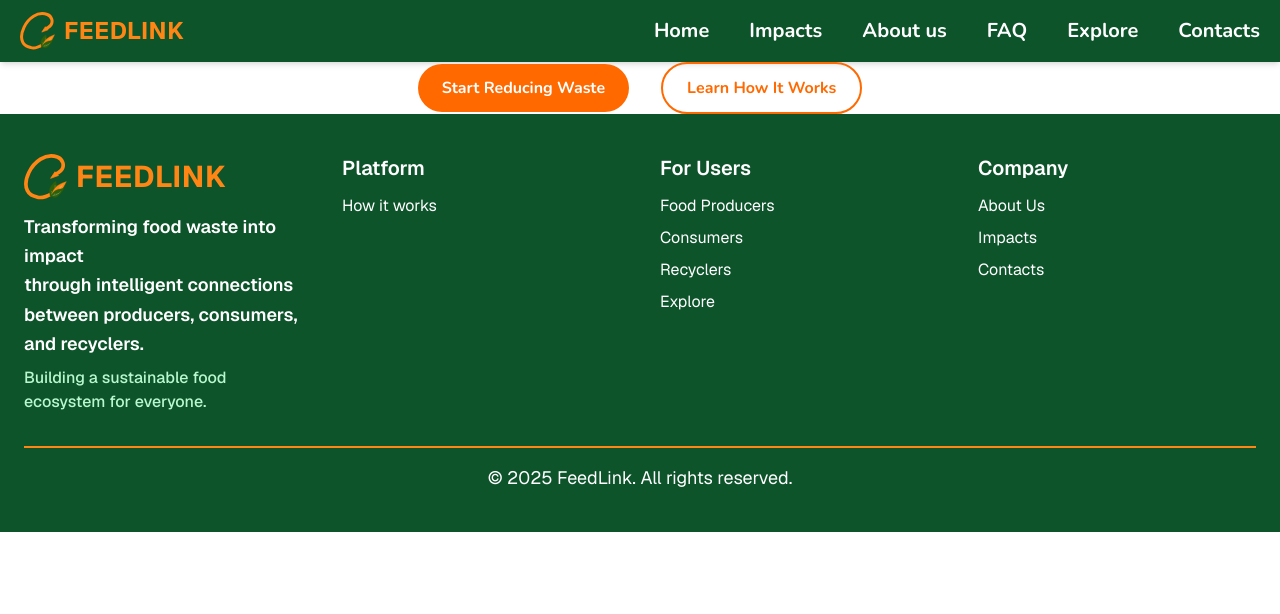
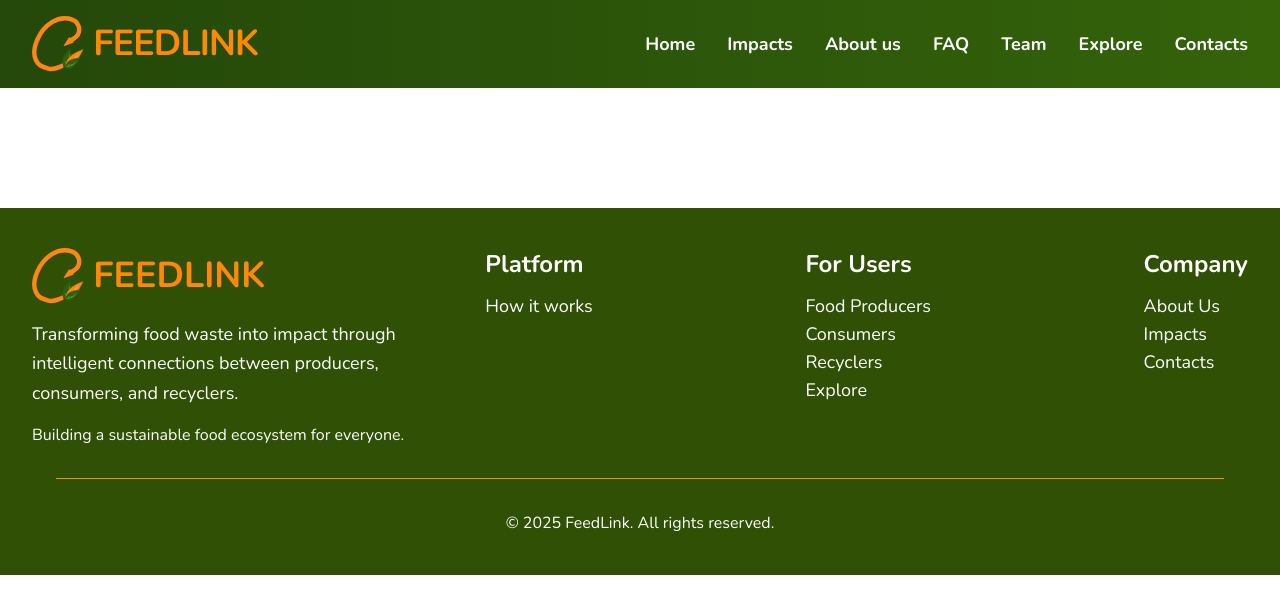
Before and after one commit to kisanetshshay/Feedlink, a Next.js app in the folder feedlink/: page / in a window 1280 px wide. Shown: the top 614 px of the page. Built offline with nearby package versions, Linux system fonts and the light colour scheme.

Commit message:
added footer and navbar files

```diff
--- a/feedlink/src/app/page.tsx
+++ b/feedlink/src/app/page.tsx
@@ -7,7 +7,8 @@ export default function Home() {
   return (
     <div>
       <Navbar/>
-      <Buttons/>
+      <div className="mt-30"></div>
+      {/* <Buttons/> */}
       <Footer/>
 
     </div>
--- a/feedlink/src/app/sharedcomponents/Footer/index.tsx
+++ b/feedlink/src/app/sharedcomponents/Footer/index.tsx
@@ -1,64 +1,63 @@
-// components/Footer.tsx
-"use client"
-import Image from "next/image";
+import React from "react";
 
-const Footer: React.FC = () => (
-  <footer className="bg-green-900 text-white px-6 py-10 font-sans">
-    <div className="max-w-7xl mx-auto flex flex-wrap justify-between gap-10">
-      <div className="flex flex-col min-w-[200px] flex-1">
-        <div className="flex items-center gap-2 font-bold text-3xl mb-3">
-          <Image src="/Logo.svg" alt="FeedLink Logo" width={44} height={44} priority />
-          <span className="text-[#FF8614] font-sans tracking-wide">FEEDLINK</span>
+const Footer = () => {
+return (
+<footer className="bg-[#305006] px-4 sm:px-6 lg:px-8 py-10 text-white">
+<div className="max-w-full mx-auto flex flex-col md:flex-row md:justify-between md:items-start gap-10 md:gap-12">
+{/* Left Content with Logo */}
+<div className="md:w-1/3 flex-shrink-0">
+<div className="flex items-center mb-4 space-x-2">
+<img src="Logo.svg" alt="Logo" className="h-12 w-auto md:h-14" />
+<span className="text-orange-400 font-semibold text-2xl md:text-3xl lg:text-4xl">
+FEEDLINK
+</span>
 </div>
-        <p className="font-semibold text-lg mb-2 leading-relaxed">
-          Transforming food waste into impact <br />
-          through intelligent connections <br />
+<p className="mb-4 leading-relaxed text-sm md:text-base lg:text-lg max-w-sm">
+Transforming food waste into impact through intelligent connections
 between producers, consumers, and recyclers.
 </p>
-        <p className="text-green-200 font-medium mb-0">
+<p className="text-xs md:text-sm lg:text-base leading-snug max-w-sm">
 Building a sustainable food ecosystem for everyone.
 </p>
 </div>
-      <div className="min-w-[160px] flex-1">
-        <h4 className="text-xl font-semibold mb-3">Platform</h4>
-        <ul className="space-y-2">
-          <li>
-            <a href="#" className="hover:text-[#FF8614] transition-colors">
-              How it works
-            </a>
-          </li>
-        </ul>
+
+{/* Link Sections */}
+<div className="flex flex-col md:flex-row justify-between md:w-2/3 text-sm md:text-base lg:text-lg font-medium gap-8 md:gap-12">
+<div>
+<p className="font-bold text-lg md:text-xl lg:text-2xl mb-3">
+Platform
+</p>
+<p className="cursor-pointer hover:text-orange-400">How it works</p>
 </div>
-      <div className="min-w-[160px] flex-1">
-        <h4 className="text-xl font-semibold mb-3">For Users</h4>
-        <ul className="space-y-2">
-          {["Food Producers", "Consumers", "Recyclers", "Explore"].map((item) => (
-            <li key={item}>
-              <a href="#" className="hover:text-[#FF8614] transition-colors">
-                {item}
-              </a>
-            </li>
-          ))}
-        </ul>
+
+<div>
+<p className="font-bold text-lg md:text-xl lg:text-2xl mb-3">
+For Users
+</p>
+<p className="cursor-pointer hover:text-orange-400">Food Producers</p>
+<p className="cursor-pointer hover:text-orange-400">Consumers</p>
+<p className="cursor-pointer hover:text-orange-400">Recyclers</p>
+<p className="cursor-pointer hover:text-orange-400">Explore</p>
 </div>
-      <div className="min-w-[160px] flex-1">
-        <h4 className="text-xl font-semibold mb-3">Company</h4>
-        <ul className="space-y-2">
-          {["About Us", "Impacts", "Contacts"].map((item) => (
-            <li key={item}>
-              <a href="#" className="hover:text-[#FF8614] transition-colors">
-                {item}
-              </a>
-            </li>
-          ))}
-        </ul>
+
+<div>
+<p className="font-bold text-lg md:text-xl lg:text-2xl mb-3">
+Company
+</p>
+<p className="cursor-pointer hover:text-orange-400">About Us</p>
+<p className="cursor-pointer hover:text-orange-400">Impacts</p>
+<p className="cursor-pointer hover:text-orange-400">Contacts</p>
 </div>
 </div>
-    <hr className="border-[#FF8614] border-t-2 mt-8 mb-4" />
-    <p className="text-center text-white text-lg">
+</div>
+
+{/* Bottom HR and copyright */}
+<hr className="border-orange-400 my-8 mx-2 md:mx-6" />
+<p className="text-center text-xs md:text-sm lg:text-base px-2 md:px-6">
 © 2025 FeedLink. All rights reserved.
 </p>
 </footer>
 );
+};
 
 export default Footer;
--- a/feedlink/src/app/sharedcomponents/Navbar/index.tsx
+++ b/feedlink/src/app/sharedcomponents/Navbar/index.tsx
@@ -1,83 +1,83 @@
-// components/Navbar.tsx
-"use client"
-import Link from "next/link";
-import Image from "next/image";
-import { useState } from "react";
+"use client";
 
-const navLinks = [
-  { name: "Home", href: "/" },
-  { name: "Impacts", href: "/impacts" },
-  { name: "About us", href: "/about" },
-  { name: "FAQ", href: "/faq" },
-  { name: "Explore", href: "/explore" },
-  { name: "Contacts", href: "/contacts" },
-];
+import React, { useState } from "react";
 
-const Navbar: React.FC = () => {
+const Navbar = () => {
 const [menuOpen, setMenuOpen] = useState(false);
 
 return (
-    <nav className="bg-green-900 px-5 py-3 shadow-md">
-      <div className="max-w-7xl mx-auto flex items-center justify-between">
-        <Link href="/" aria-label="Go to homepage" className="flex items-center gap-2 font-bold text-2xl">
-          <Image src="/Logo.svg" alt="FeedLink Logo" width={36} height={36} priority />
-          <span className="text-[#FF8614] font-sans tracking-wide">FEEDLINK</span>
-        </Link>
+<nav className="bg-gradient-to-r from-[#244809] to-[#34630a] py-4 sticky top-0 z-50">
+{/* Full width container */}
+<div className="max-w-full mx-auto flex items-center justify-between px-4 sm:px-6 lg:px-8">
+{/* Logo + FeedLink text */}
+<div className="flex items-center gap-2">
+<img src="Logo.svg" alt="Logo" className="h-14 w-auto" />
+<span className="text-orange-400 font-semibold text-2xl sm:text-3xl lg:text-4xl tracking-tight">
+FEEDLINK
+</span>
+</div>
 
-        {/* Desktop Menu */}
-        <ul className="hidden md:flex space-x-10">
-          {navLinks.map((link) => (
-            <li key={link.name}>
-              <Link
-                href={link.href}
-                className="text-white text-xl font-semibold hover:text-[#f4c430] transition-colors"
-              >
-                {link.name}
-              </Link>
-            </li>
-          ))}
+{/* Desktop Menu - show only from lg screens (≥1024px) */}
+<ul className="hidden lg:flex items-center gap-8 text-white text-lg font-bold">
+<li className="hover:text-orange-400 cursor-pointer">Home</li>
+<li className="hover:text-orange-400 cursor-pointer">Impacts</li>
+<li className="hover:text-orange-400 cursor-pointer">About us</li>
+<li className="hover:text-orange-400 cursor-pointer">FAQ</li>
+<li className="hover:text-orange-400 cursor-pointer">Team</li>
+<li className="hover:text-orange-400 cursor-pointer">Explore</li>
+<li className="hover:text-orange-400 cursor-pointer">Contacts</li>
 </ul>
 
-        {/* Hamburger Button */}
+{/* Mobile Hamburger Menu (visible until lg) */}
+<div className="lg:hidden">
 <button
 onClick={() => setMenuOpen(!menuOpen)}
-          aria-label="Toggle menu"
-          className="md:hidden flex flex-col justify-center items-center h-10 w-10"
+aria-label="Toggle Menu"
+className="text-white focus:outline-none"
 >
-          <span
-            className={`block h-1 w-7 bg-[#FF8614] mb-1 transition-transform ${
-              menuOpen ? "rotate-45 translate-y-3" : ""
-            }`}
+<svg
+className="w-8 h-8"
+fill="none"
+stroke="currentColor"
+viewBox="0 0 24 24"
+xmlns="http://www.w3.org/2000/svg"
+>
+{menuOpen ? (
+<path
+strokeLinecap="round"
+strokeLinejoin="round"
+strokeWidth="2"
+d="M6 18L18 6M6 6l12 12"
 />
-          <span
-            className={`block h-1 w-7 bg-[#FF8614] mb-1 transition-opacity ${
-              menuOpen ? "opacity-0" : ""
-            }`}
+) : (
+<path
+strokeLinecap="round"
+strokeLinejoin="round"
+strokeWidth="2"
+d="M4 6h16M4 12h16M4 18h16"
 />
-          <span
-            className={`block h-1 w-7 bg-[#FF8614] transition-transform ${
-              menuOpen ? "-rotate-45 -translate-y-3" : ""
-            }`}
-          />
+)}
+</svg>
 </button>
 </div>
+</div>
 
-      {/* Mobile Menu */}
-      {menuOpen && (
-        <ul className="md:hidden bg-green-800 text-white rounded-b-md shadow-md mt-2">
-          {navLinks.map((link) => (
-            <li key={link.name} className="border-b last:border-none border-green-900">
-              <Link
-                href={link.href}
-                onClick={() => setMenuOpen(false)}
-                className="block px-7 py-3 font-semibold text-lg hover:text-[#f4c430] transition-colors"
+{/* Mobile Menu (only for <lg) */}
+<div
+className={`lg:hidden transition-all duration-300 ease-in-out overflow-hidden ${
+menuOpen ? "max-h-96 opacity-100" : "max-h-0 opacity-0"
+}`}
 >
-                {link.name}
-              </Link>
-            </li>
-          ))}
+<ul className="flex flex-col mt-4 space-y-4 text-white text-lg font-medium px-4 sm:px-6">
+<li className="hover:text-orange-500 cursor-pointer">Home</li>
+<li className="hover:text-orange-500 cursor-pointer">Impacts</li>
+<li className="hover:text-orange-500 cursor-pointer">About us</li>
+<li className="hover:text-orange-500 cursor-pointer">FAQ</li>
+<li className="hover:text-orange-500 cursor-pointer">Team</li>
+<li className="hover:text-orange-500 cursor-pointer">Explore</li>
+<li className="hover:text-orange-500 cursor-pointer">Contacts</li>
 </ul>
-      )}
+</div>
 </nav>
 );
 };
```
Lines whose indentation alone changed are shown as unchanged.
